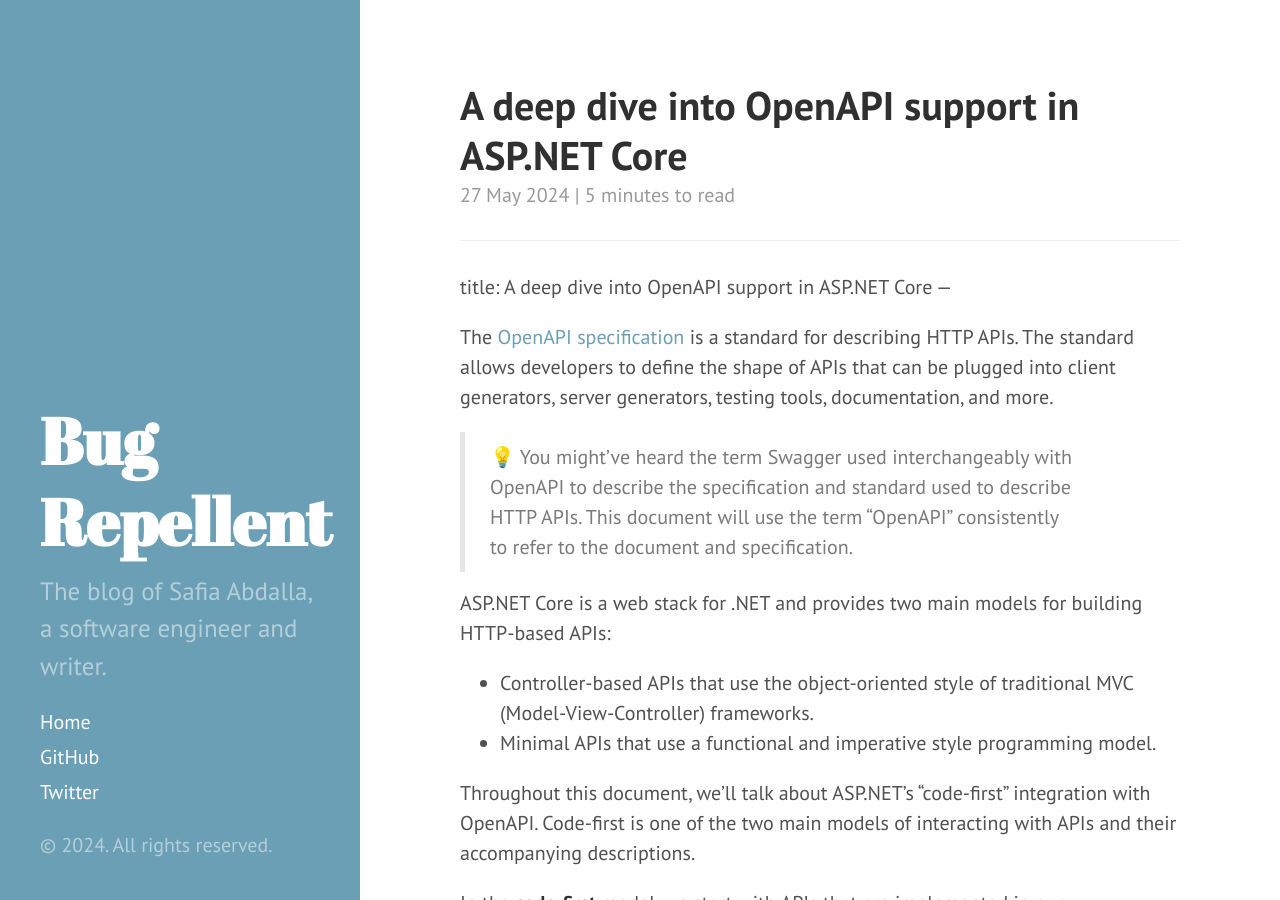
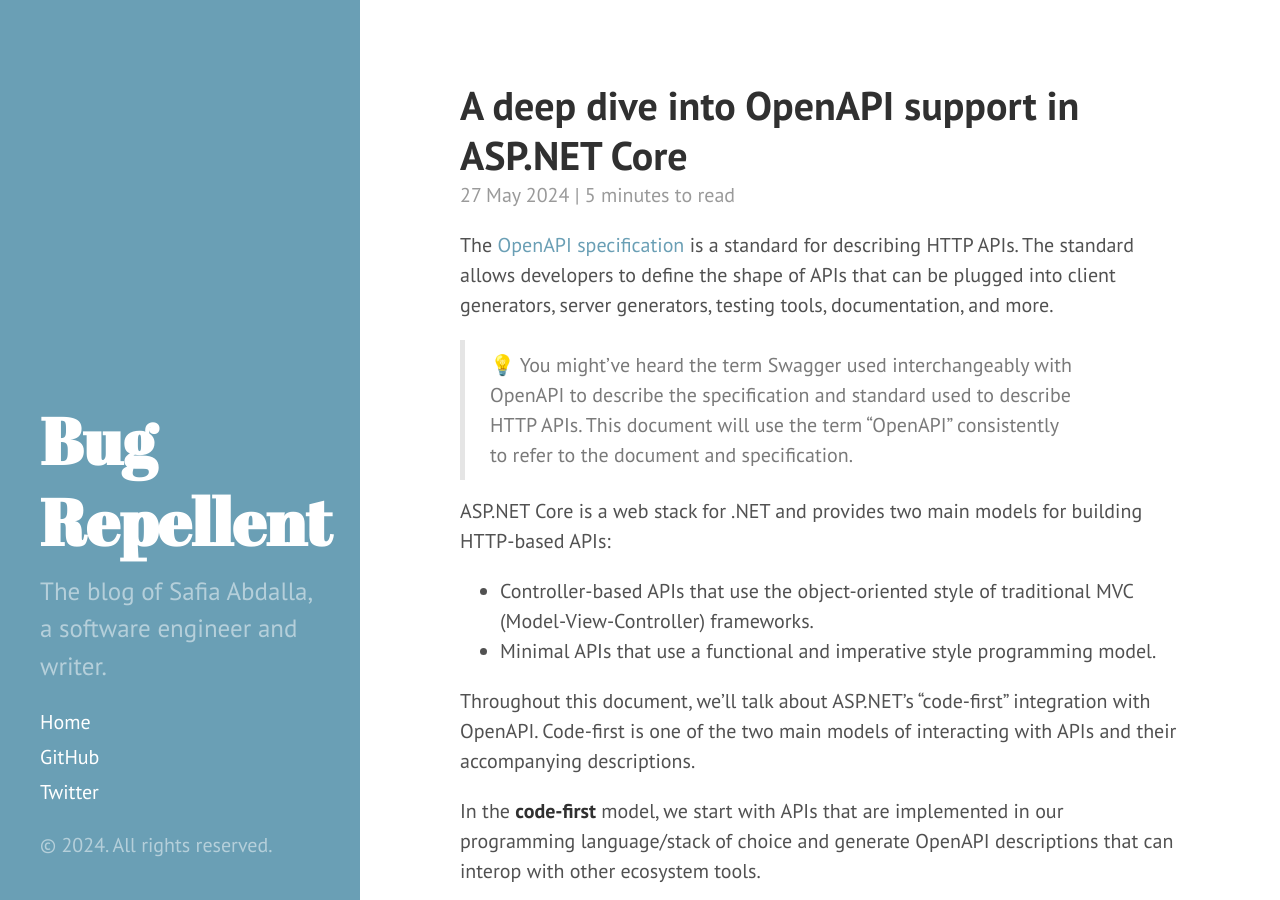
Before and after one commit to jean/blog, a Jekyll site: the page built from _posts/2024/2024-05-27-openapi-in-aspnetcore.md, in a window 1280 px wide and 900 px high. Built offline with Jekyll 4.4.1, drawn with Linux system fonts in a browser that asks for light colours; emoji names are drawn with the system emoji font; our own code applies the rules of GitHub Pages for plain Markdown files.

Commit message:
Fix title

```diff
--- a/_posts/2024/2024-05-27-openapi-in-aspnetcore.md
+++ b/_posts/2024/2024-05-27-openapi-in-aspnetcore.md
@@ -1,7 +1,3 @@
----
-title: A deep dive into OpenAPI support in ASP.NET Core
----
-
 ---
 title: A deep dive into OpenAPI support in ASP.NET Core
 ---
```
